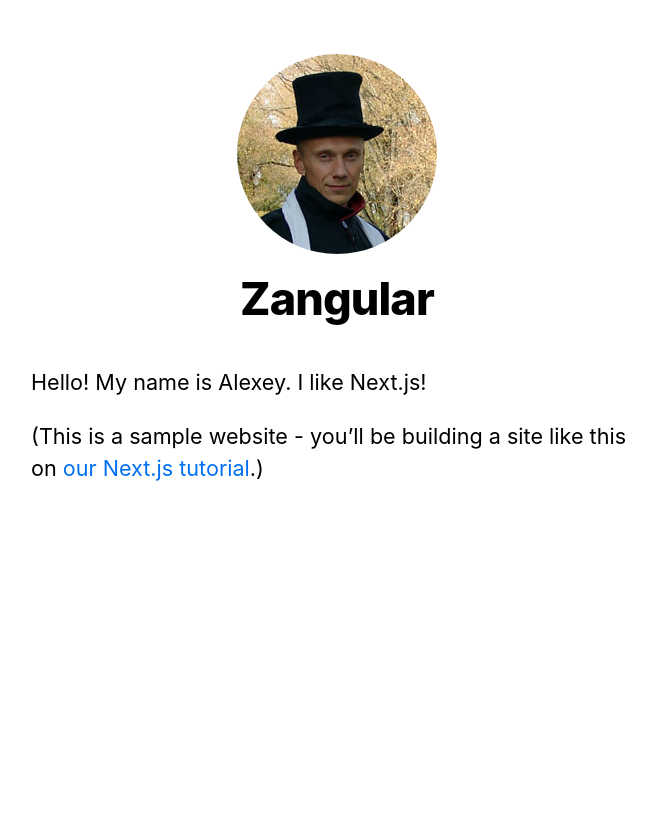
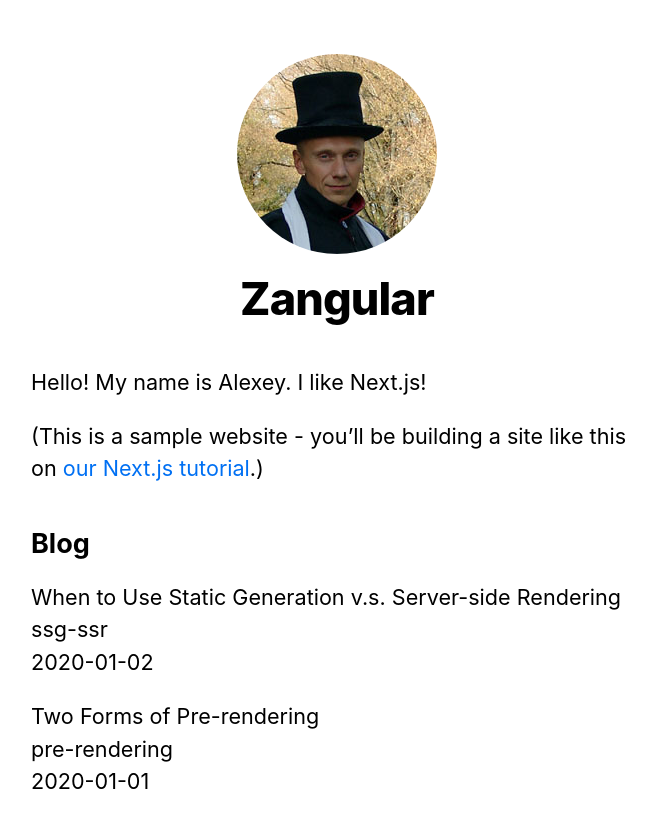
Before and after one commit to azakharo/nextjs-blog, a Next.js app: page / in a window 1280 px wide. Shown: the top 828 px of the page, without its empty margins (303-959 px from the left). Before the commit the page ends 800 px from the top, so only its background shows below. Built offline with nearby package versions, Linux system fonts and the light colour scheme.

Commit message:
used getStaticProps

```diff
--- /dev/null
+++ b/lib/posts.js
@@ -0,0 +1,37 @@
+import fs from 'fs'
+import path from 'path'
+import matter from 'gray-matter'
+
+const postsDirectory = path.join(process.cwd(), 'posts')
+
+export function getSortedPostsData() {
+  // Get file names under /posts
+  const fileNames = fs.readdirSync(postsDirectory)
+
+  const allPostsData = fileNames.map(fileName => {
+    // Remove ".md" from file name to get id
+    const id = fileName.replace(/\.md$/, '')
+
+    // Read markdown file as string
+    const fullPath = path.join(postsDirectory, fileName)
+    const fileContents = fs.readFileSync(fullPath, 'utf8')
+
+    // Use gray-matter to parse the post metadata section
+    const matterResult = matter(fileContents)
+
+    // Combine the data with the id
+    return {
+      id,
+      ...matterResult.data
+    }
+  });
+
+  // Sort posts by date
+  return allPostsData.sort((a, b) => {
+    if (a.date < b.date) {
+      return 1
+    } else {
+      return -1
+    }
+  });
+}
--- a/package.json
+++ b/package.json
@@ -8,6 +8,7 @@
     "start": "next start"
   },
   "dependencies": {
+    "gray-matter": "4.0.2",
     "next": "^10.0.0",
     "react": "17.0.1",
     "react-dom": "17.0.1"
--- a/pages/index.js
+++ b/pages/index.js
@@ -2,8 +2,19 @@
 
 import Layout, { siteTitle } from '../components/layout'
 import utilStyles from '../styles/utils.module.css'
+import { getSortedPostsData } from '../lib/posts'
 
-export default function Home() {
+export async function getStaticProps() {
+  const allPostsData = getSortedPostsData()
+
+  return {
+    props: {
+      allPostsData
+    }
+  }
+};
+
+export default function Home({allPostsData}) {
   return (
     <Layout home>
       <Head>
@@ -17,6 +28,21 @@
           <a href="https://nextjs.org/learn">our Next.js tutorial</a>.)
         </p>
       </section>
+
+      <section className={`${utilStyles.headingMd} ${utilStyles.padding1px}`}>
+        <h2 className={utilStyles.headingLg}>Blog</h2>
+        <ul className={utilStyles.list}>
+          {allPostsData.map(({ id, date, title }) => (
+            <li className={utilStyles.listItem} key={id}>
+              {title}
+              <br />
+              {id}
+              <br />
+              {date}
+            </li>
+          ))}
+        </ul>
+      </section>
     </Layout>
   )
 }
--- a/pages/posts/first-post/index.js
+++ b/pages/posts/first-post/index.js
@@ -1,4 +1,3 @@
-import Link from 'next/link'
 import Head from "next/head";
 
 import Layout from "../../../components/layout";
--- /dev/null
+++ b/posts/pre-rendering.md
@@ -0,0 +1,11 @@
+---
+title: 'Two Forms of Pre-rendering'
+date: '2020-01-01'
+---
+
+Next.js has two forms of pre-rendering: **Static Generation** and **Server-side Rendering**. The difference is in **when** it generates the HTML for a page.
+
+- **Static Generation** is the pre-rendering method that generates the HTML at **build time**. The pre-rendered HTML is then _reused_ on each request.
+- **Server-side Rendering** is the pre-rendering method that generates the HTML on **each request**.
+
+Importantly, Next.js lets you **choose** which pre-rendering form to use for each page. You can create a "hybrid" Next.js app by using Static Generation for most pages and using Server-side Rendering for others.
--- /dev/null
+++ b/posts/ssg-ssr.md
@@ -0,0 +1,19 @@
+---
+title: 'When to Use Static Generation v.s. Server-side Rendering'
+date: '2020-01-02'
+---
+
+We recommend using **Static Generation** (with and without data) whenever possible because your page can be built once and served by CDN, which makes it much faster than having a server render the page on every request.
+
+You can use Static Generation for many types of pages, including:
+
+- Marketing pages
+- Blog posts
+- E-commerce product listings
+- Help and documentation
+
+You should ask yourself: "Can I pre-render this page **ahead** of a user's request?" If the answer is yes, then you should choose Static Generation.
+
+On the other hand, Static Generation is **not** a good idea if you cannot pre-render a page ahead of a user's request. Maybe your page shows frequently updated data, and the page content changes on every request.
+
+In that case, you can use **Server-Side Rendering**. It will be slower, but the pre-rendered page will always be up-to-date. Or you can skip pre-rendering and use client-side JavaScript to populate data.
```
Also changed, not shown: 1 other file (tests, documents, lock files or other folders).
